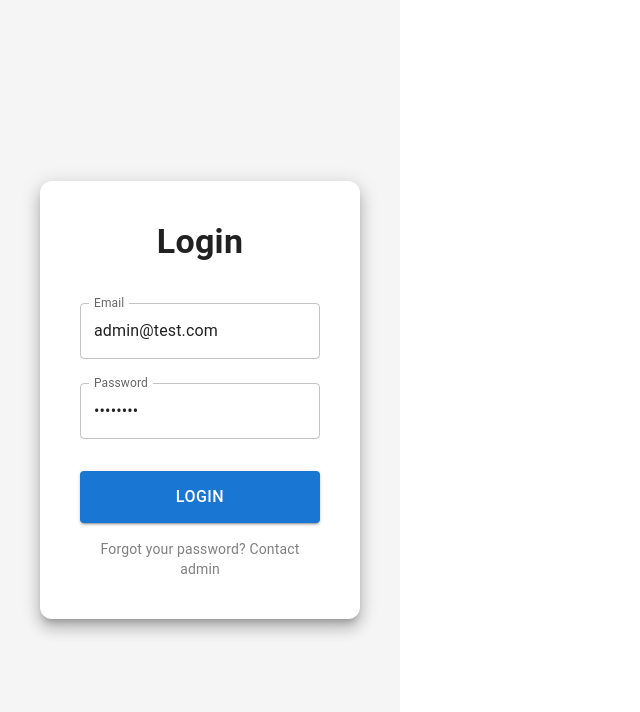
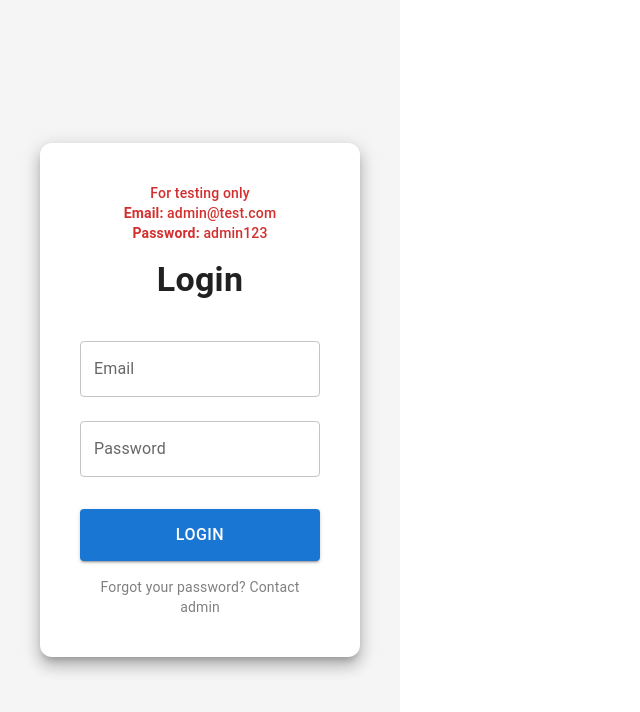
Before and after one commit to sajay3159/empolyee-attendance-frontend, a React (Vite) app: page /login in a window 1280 px wide. Shown: the top 712 px of the page, without its empty margins (0-640 px from the left). Built offline with nearby package versions, Linux system fonts and the light colour scheme; no server answers.

Commit message:
update login page

```diff
--- a/src/pages/Login.jsx
+++ b/src/pages/Login.jsx
@@ -14,13 +14,14 @@ import { useNavigate } from "react-router-dom";
 const Login = () => {
   const dispatch = useDispatch();
   const navigate = useNavigate();
+
   const { loading, error, isAuthenticated, user } = useSelector(
     (state) => state.auth
   );
 
   const [form, setForm] = useState({
-    email: "admin@test.com",
-    password: "admin123",
+    email: "",
+    password: "",
   });
 
   const submitHandler = (e) => {
@@ -36,7 +37,7 @@ const Login = () => {
 
   return (
     <Grid container sx={{ minHeight: "100vh" }}>
-      {/* Image */}
+      {/* Left Image */}
       <Grid
         item
         xs={false}
@@ -49,7 +50,7 @@ const Login = () => {
         }}
       />
 
-      {/* Login form */}
+      {/* Login Form */}
       <Grid
         item
         xs={12}
@@ -71,6 +72,17 @@ const Login = () => {
             textAlign: "center",
           }}
         >
+          {/* Testing Credentials */}
+          <Typography
+            variant="body2"
+            color="error"
+            sx={{ mb: 2, fontWeight: 500 }}
+          >
+            For testing only <br />
+            <strong>Email:</strong> admin@test.com <br />
+            <strong>Password:</strong> admin123
+          </Typography>
+
           <Typography variant="h4" sx={{ mb: 3, fontWeight: "bold" }}>
             Login
           </Typography>
@@ -104,11 +116,7 @@ const Login = () => {
               fullWidth
               type="submit"
               variant="contained"
-              sx={{
-                mt: 3,
-                py: 1.5,
-                fontSize: "16px",
-              }}
+              sx={{ mt: 3, py: 1.5, fontSize: "16px" }}
               disabled={loading}
             >
               {loading ? (
```
